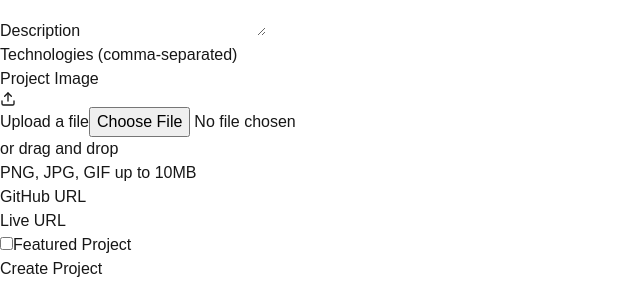
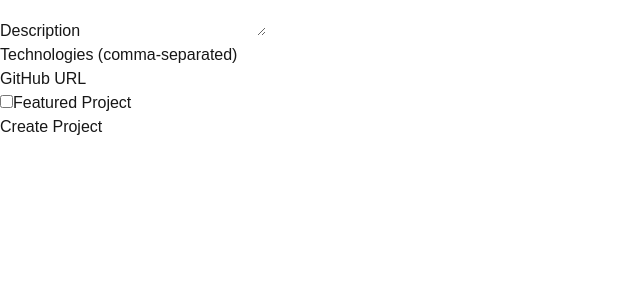
Before and after one commit to Kanchanop6509650229/Portfolio, a Next.js app: page /admin/projects in a window 1280 px wide. Shown: the part 382-665 px from the top of the page, without its empty margins (0-640 px from the left). Built offline with nearby package versions, Linux system fonts and the light colour scheme; no server answers; the database is empty.

Commit message:
Remove imageUrl and liveUrl columns from project table in migration

```diff
--- a/src/app/api/projects/route.ts
+++ b/src/app/api/projects/route.ts
@@ -28,9 +28,7 @@ export async function POST(req: NextRequest) {
       data: {
         title: data.title,
         description: data.description,
-        imageUrl: data.imageUrl,
         githubUrl: data.githubUrl,
-        liveUrl: data.liveUrl,
         technologies: data.technologies,
         featured: data.featured || false,
       }
--- a/src/components/admin/ProjectForm.tsx
+++ b/src/components/admin/ProjectForm.tsx
@@ -1,6 +1,5 @@
 'use client';
 import { useState } from 'react';
-import { FiUpload } from 'react-icons/fi';
 import { useRouter } from 'next/navigation';
 
 export default function ProjectForm() {
@@ -17,9 +16,7 @@ export default function ProjectForm() {
     const data = {
       title: formData.get('title'),
       description: formData.get('description'),
-      imageUrl: formData.get('imageUrl'),
       githubUrl: formData.get('githubUrl'),
-      liveUrl: formData.get('liveUrl'),
       technologies: formData.get('technologies'),
       featured: formData.get('featured') === 'true'
     };
@@ -84,30 +81,6 @@ export default function ProjectForm() {
       </div>
 
       <div>
-        <label htmlFor="image" className="block text-sm font-medium text-gray-700 dark:text-gray-300 mb-1">
-          Project Image
-        </label>
-        <div className="mt-1 flex justify-center px-6 pt-5 pb-6 border-2 border-dashed border-gray-300 dark:border-gray-600 rounded-lg hover:border-gray-400 dark:hover:border-gray-500 transition-colors">
-          <div className="space-y-1 text-center">
-            <FiUpload className="mx-auto h-12 w-12 text-gray-400" />
-            <div className="flex text-sm text-gray-600 dark:text-gray-400">
-              <label
-                htmlFor="image"
-                className="relative cursor-pointer rounded-md font-medium text-blue-600 dark:text-blue-400 hover:text-blue-500 focus-within:outline-none focus-within:ring-2 focus-within:ring-offset-2 focus-within:ring-blue-500"
-              >
-                <span>Upload a file</span>
-                <input id="image" name="image" type="file" className="sr-only" accept="image/*" />
-              </label>
-              <p className="pl-1">or drag and drop</p>
-            </div>
-            <p className="text-xs text-gray-500 dark:text-gray-400">
-              PNG, JPG, GIF up to 10MB
-            </p>
-          </div>
-        </div>
-      </div>
-
-      <div>
         <label htmlFor="githubUrl" className="block text-sm font-medium text-gray-700 dark:text-gray-300 mb-1">
           GitHub URL
         </label>
@@ -115,18 +88,6 @@ export default function ProjectForm() {
           type="url"
           name="githubUrl"
           id="githubUrl"
-          className="w-full px-4 py-2 rounded-lg border border-gray-300 dark:border-gray-600 bg-white dark:bg-gray-700 text-gray-900 dark:text-gray-100 focus:ring-2 focus:ring-blue-500 dark:focus:ring-blue-400 focus:border-transparent"
-        />
-      </div>
-
-      <div>
-        <label htmlFor="liveUrl" className="block text-sm font-medium text-gray-700 dark:text-gray-300 mb-1">
-          Live URL
-        </label>
-        <input
-          type="url"
-          name="liveUrl"
-          id="liveUrl"
           className="w-full px-4 py-2 rounded-lg border border-gray-300 dark:border-gray-600 bg-white dark:bg-gray-700 text-gray-900 dark:text-gray-100 focus:ring-2 focus:ring-blue-500 dark:focus:ring-blue-400 focus:border-transparent"
         />
       </div>
```
Also changed, not shown: 2 other files (tests, documents, lock files or other folders).
